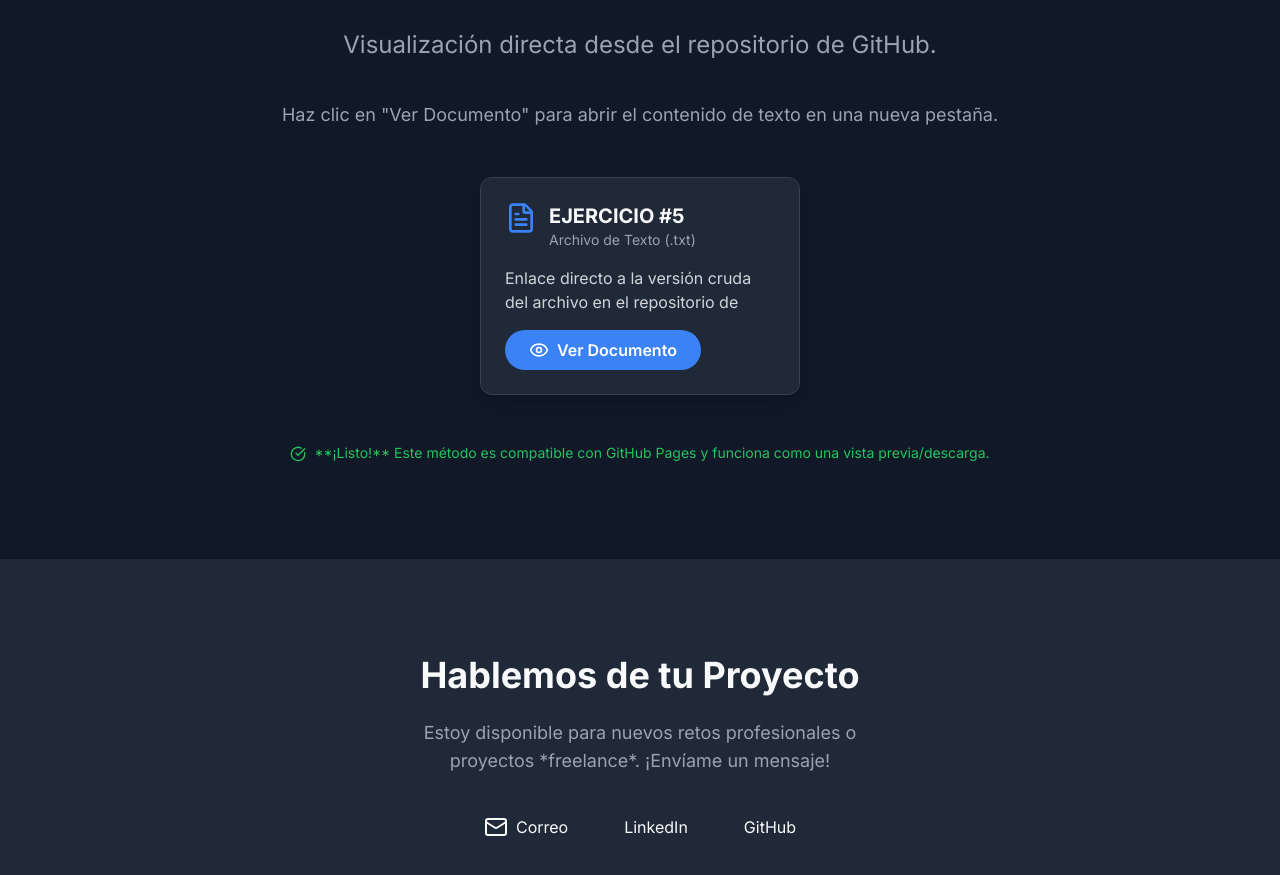
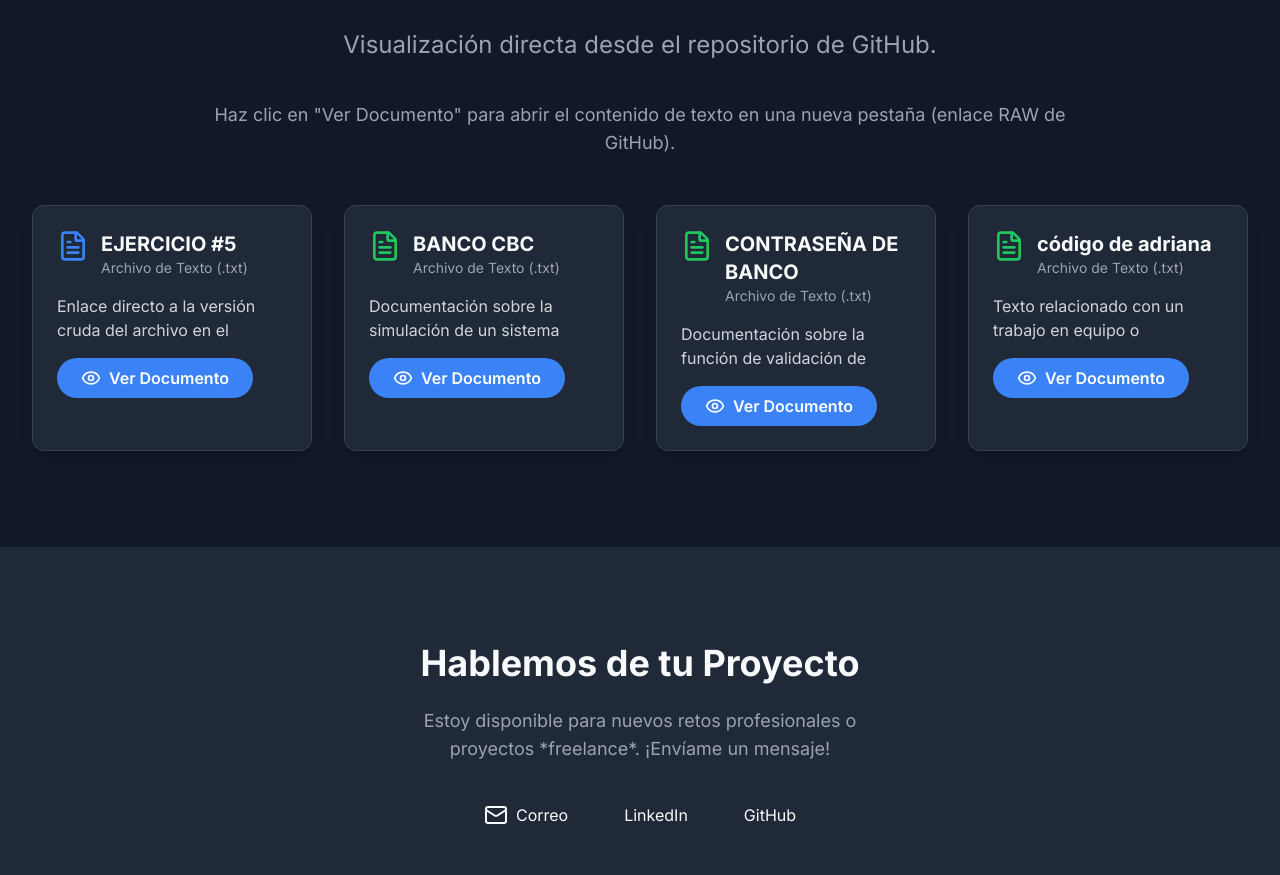
Before and after one commit to guillermovicente23/llemitomix, a plain HTML site: page index.html in a window 1280 px wide. Shown: the part 1321-2196 px from the top of the page. Drawn offline with nearby package versions, Linux system fonts and the light colour scheme.

Commit message:
Refactor index.html structure and content

```diff
--- a/index.html
+++ b/index.html
@@ -132,12 +132,12 @@
                 </h3>
 
                 <p class="text-lg text-gray-400 mb-12 max-w-4xl mx-auto">
-                    Haz clic en "Ver Documento" para abrir el contenido de texto en una nueva pestaña.
+                    Haz clic en "Ver Documento" para abrir el contenido de texto en una nueva pestaña (enlace RAW de GitHub).
                 </p>
 
-                <div class="grid md:grid-cols-3 gap-8 max-w-5xl mx-auto">
+                <div class="grid md:grid-cols-4 gap-8 max-w-7xl mx-auto">
 
-                    <div class="bg-dark-card p-6 rounded-xl shadow-lg text-left border border-gray-700 hover:border-primary-blue/50 transition-all duration-300 col-start-2">
+                    <div class="bg-dark-card p-6 rounded-xl shadow-lg text-left border border-gray-700 hover:border-primary-blue/50 transition-all duration-300">
                         <div class="flex items-start mb-4">
                             <i data-lucide="file-text" class="w-8 h-8 text-blue-500 mr-3 flex-shrink-0"></i>
                             <div>
@@ -156,13 +156,62 @@
                         </a>
                     </div>
 
+                    <div class="bg-dark-card p-6 rounded-xl shadow-lg text-left border border-gray-700 hover:border-primary-blue/50 transition-all duration-300">
+                        <div class="flex items-start mb-4">
+                            <i data-lucide="file-text" class="w-8 h-8 text-green-500 mr-3 flex-shrink-0"></i>
+                            <div>
+                                <h4 class="text-xl font-bold text-text-light">BANCO CBC</h4>
+                                <p class="text-sm text-gray-400">Archivo de Texto (.txt)</p>
+                            </div>
+                        </div>
+                        <p class="text-gray-300 mb-4 h-12 overflow-hidden">
+                            Documentación sobre la simulación de un sistema bancario básico.
+                        </p>
+                        <a href="URL_RAW_DE_BANCO_CBC_AQUI" target="_blank"
+                           class="inline-flex items-center px-6 py-2 text-md font-semibold text-white rounded-full transition-all duration-300 btn-primary hover:bg-blue-600">
+                            <i data-lucide="eye" class="w-5 h-5 mr-2"></i>
+                            Ver Documento
+                        </a>
+                    </div>
+
+                    <div class="bg-dark-card p-6 rounded-xl shadow-lg text-left border border-gray-700 hover:border-primary-blue/50 transition-all duration-300">
+                        <div class="flex items-start mb-4">
+                            <i data-lucide="file-text" class="w-8 h-8 text-green-500 mr-3 flex-shrink-0"></i>
+                            <div>
+                                <h4 class="text-xl font-bold text-text-light">CONTRASEÑA DE BANCO</h4>
+                                <p class="text-sm text-gray-400">Archivo de Texto (.txt)</p>
+                            </div>
+                        </div>
+                        <p class="text-gray-300 mb-4 h-12 overflow-hidden">
+                            Documentación sobre la función de validación de contraseña.
+                        </p>
+                        <a href="URL_RAW_DE_CONTRASEÑA_DE_BANCO_AQUI" target="_blank"
+                           class="inline-flex items-center px-6 py-2 text-md font-semibold text-white rounded-full transition-all duration-300 btn-primary hover:bg-blue-600">
+                            <i data-lucide="eye" class="w-5 h-5 mr-2"></i>
+                            Ver Documento
+                        </a>
+                    </div>
+
+                    <div class="bg-dark-card p-6 rounded-xl shadow-lg text-left border border-gray-700 hover:border-primary-blue/50 transition-all duration-300">
+                        <div class="flex items-start mb-4">
+                            <i data-lucide="file-text" class="w-8 h-8 text-green-500 mr-3 flex-shrink-0"></i>
+                            <div>
+                                <h4 class="text-xl font-bold text-text-light">código de adriana</h4>
+                                <p class="text-sm text-gray-400">Archivo de Texto (.txt)</p>
+                            </div>
+                        </div>
+                        <p class="text-gray-300 mb-4 h-12 overflow-hidden">
+                            Texto relacionado con un trabajo en equipo o colaboración.
+                        </p>
+                        <a href="URL_RAW_DE_CODIGO_DE_ADRIANA_AQUI" target="_blank"
+                           class="inline-flex items-center px-6 py-2 text-md font-semibold text-white rounded-full transition-all duration-300 btn-primary hover:bg-blue-600">
+                            <i data-lucide="eye" class="w-5 h-5 mr-2"></i>
+                            Ver Documento
+                        </a>
+                    </div>
+
                 </div>
-                <p class="mt-12 text-sm text-green-500">
-                    <i data-lucide="check-circle" class="w-4 h-4 inline-block mr-1"></i>
-                    **¡Listo!** Este método es compatible con GitHub Pages y funciona como una vista previa/descarga.
-                </p>
-
-            </div>
+                </div>
         </section>
 
         <section id="contacto" class="py-16 md:py-24 bg-dark-card">
```
